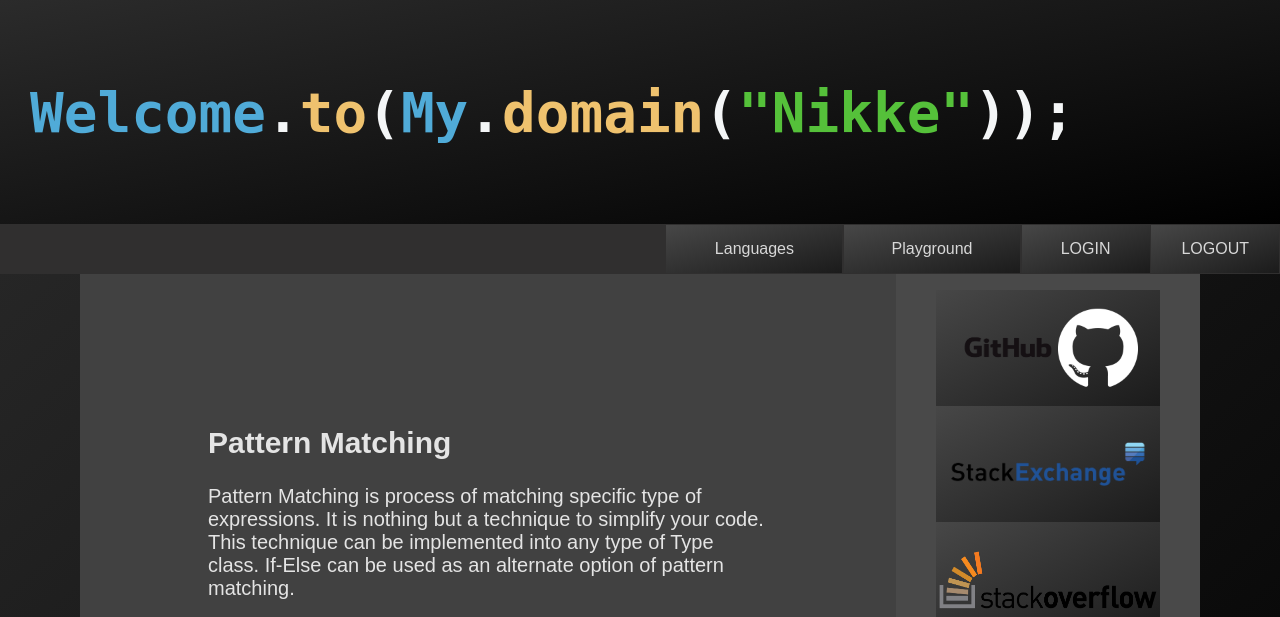
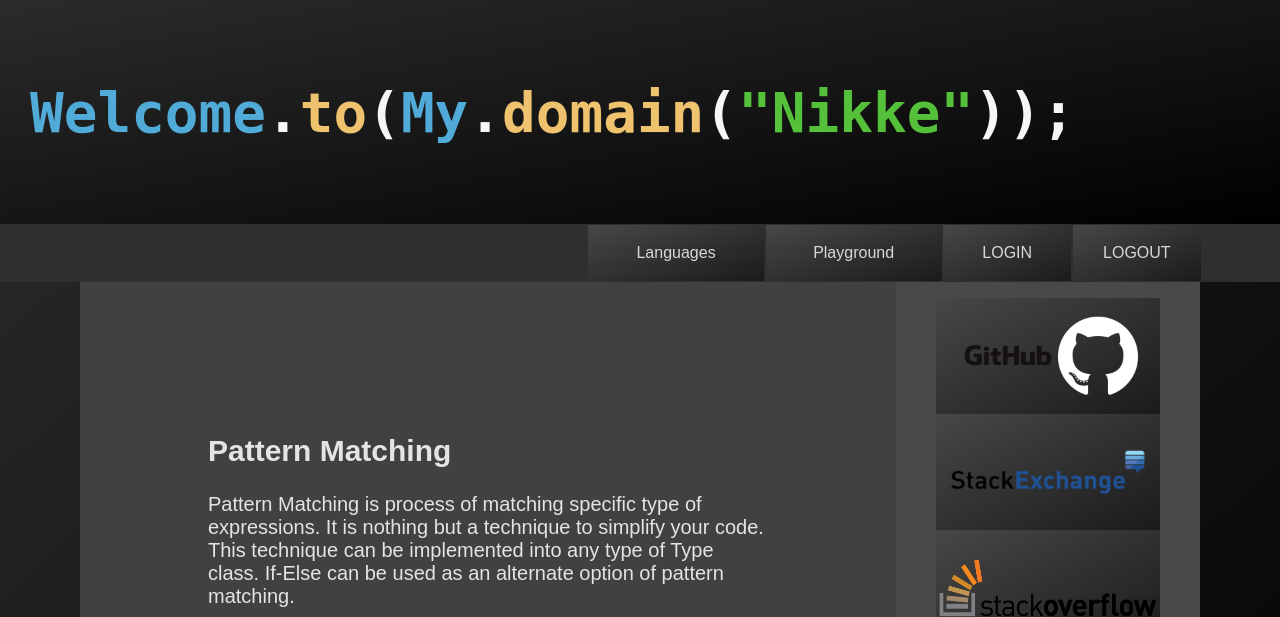
Before and after one commit to NikkeArp/my-website, a Flask app: page / in a window 1280 px wide. Shown: the top 617 px of the page. Run offline with Flask 2, Linux system fonts and the light colour scheme.

Commit message:
added rigth margin to nav links on indexpage

```diff
--- a/static/styles/buttonLink.css
+++ b/static/styles/buttonLink.css
@@ -13,7 +13,7 @@ a.buttonLink:link, a.buttonLink:visited {
 
     margin: .05em;
     padding: 1em;
-    height: 1em;
+    height: 1.5em;
     width: 9em;
 }
 
--- a/static/styles/layoutStyle.css
+++ b/static/styles/layoutStyle.css
@@ -37,11 +37,12 @@ nav {
     flex-direction: row;
     align-items: center;
 
-    height: 3.1em;
+    height: 3.6em;
 }
 
 div.accountLinks {
     display: flex;
+    margin-right: 4.9em;
 }
 
 div.internalLinks {
```
